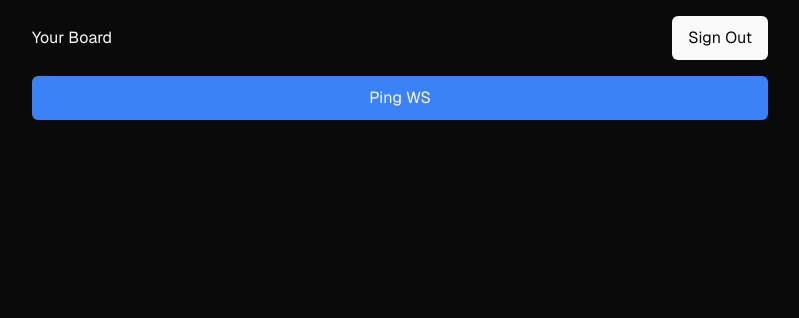
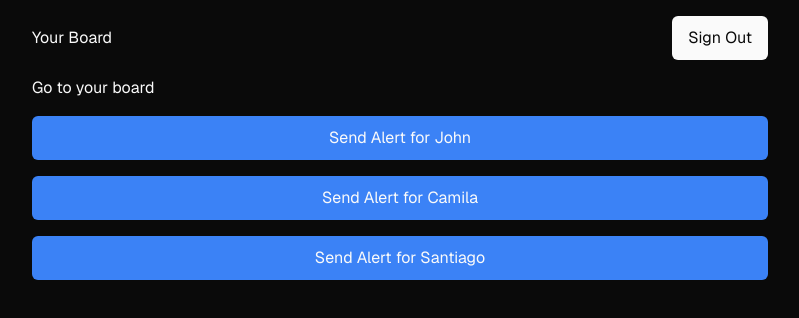
Before and after one commit to yusborinchit/stream-board, a Next.js app in the folder frontend/: page / in a window 1280 px wide. Shown: the top 318 px of the page, without its empty margins (240-1039 px from the left). Built offline with nearby package versions, Linux system fonts and the light colour scheme; no server answers; sample sign-in values are in the browser's storage.

Commit message:
feat: :sparkles: basic ws features

```diff
--- /dev/null
+++ b/frontend/src/app/board/[userId]/page.tsx
@@ -0,0 +1,18 @@
+import { redirect } from "next/navigation";
+import Board from "~/components/board";
+import { getServerAuthSession } from "~/server/auth";
+
+interface Props {
+  params: {
+    userId: string;
+  };
+}
+
+export default async function BoardPage(props: Readonly<Props>) {
+  const session = await getServerAuthSession();
+  const user = session?.user ?? null;
+
+  if (!user || user.id !== props.params.userId) redirect("/");
+
+  return <Board userId={props.params.userId} />;
+}
--- a/frontend/src/app/page.tsx
+++ b/frontend/src/app/page.tsx
@@ -1,5 +1,5 @@
 import AccountButton from "~/components/auth/account-button";
-import Board from "~/components/board";
+import ButtonDeck from "~/components/button-deck";
 import { getServerAuthSession } from "~/server/auth";
 
 export default async function HomePage() {
@@ -12,7 +12,12 @@ export default async function HomePage() {
         <h1>Your Board</h1>
         <AccountButton user={user} />
       </header>
-      <Board />
+      {user && (
+        <>
+          <a href={`/board/${user.id}`}>Go to your board</a>
+          <ButtonDeck id={user.id} />
+        </>
+      )}
     </main>
   );
 }
--- a/frontend/src/components/board.tsx
+++ b/frontend/src/components/board.tsx
@@ -3,35 +3,36 @@
 import { useEffect, useState } from "react";
 import { io } from "socket.io-client";
 
-export default function Board() {
+interface Props {
+  userId: string;
+}
+
+export default function Board(props: Readonly<Props>) {
   const [socket] = useState(() =>
-    io("ws://localhost:8080", { autoConnect: false }),
+    io("ws://localhost:8080", {
+      query: { id: props.userId },
+      autoConnect: false,
+    }),
   );
 
   useEffect(() => {
     if (!socket.connected) socket.connect();
 
-    const onConnect = () => console.log("connected");
-    const onDisconnect = () => console.log("disconnected");
-    const onPong = () => console.log("pong");
+    function handleAlert(data: { message: string }) {
+      alert(data.message);
+    }
 
-    socket.on("connect", onConnect);
-    socket.on("disconnect", onDisconnect);
+    socket.on("display", handleAlert);
 
     return () => {
       socket.close();
-      socket.off("connect", onConnect);
-      socket.off("disconnect", onDisconnect);
-      socket.off("pong", onPong);
+      socket.off("display", handleAlert);
     };
   }, [socket]);
 
   return (
-    <button
-      onClick={() => socket.emit("ping")}
-      className="rounded-md bg-blue-500 px-4 py-2.5 text-neutral-50"
-    >
-      Ping WS
-    </button>
+    <div className="grid h-screen place-items-center">
+      <h1>Board for {props.userId}</h1>
+    </div>
   );
 }
--- /dev/null
+++ b/frontend/src/components/button-deck.tsx
@@ -0,0 +1,55 @@
+"use client";
+
+import { useEffect, useState } from "react";
+import { io } from "socket.io-client";
+
+interface Props {
+  id: string;
+}
+
+export default function ButtonDeck(props: Readonly<Props>) {
+  const [socket] = useState(() =>
+    io("ws://localhost:8080", {
+      query: { id: props.id },
+      autoConnect: false,
+    }),
+  );
+
+  useEffect(() => {
+    if (!socket.connected) socket.connect();
+
+    return () => {
+      socket.close();
+    };
+  }, [socket]);
+
+  function handleSendAlert(name: string) {
+    return () => {
+      if (!socket.connected) return;
+      socket.emit("send-display", { message: `hello ${name}` });
+    };
+  }
+
+  return (
+    <>
+      <button
+        onClick={handleSendAlert("John")}
+        className="rounded-md bg-blue-500 px-4 py-2.5 text-neutral-50"
+      >
+        Send Alert for John
+      </button>
+      <button
+        onClick={handleSendAlert("Camila")}
+        className="rounded-md bg-blue-500 px-4 py-2.5 text-neutral-50"
+      >
+        Send Alert for Camila
+      </button>
+      <button
+        onClick={handleSendAlert("Santiago")}
+        className="rounded-md bg-blue-500 px-4 py-2.5 text-neutral-50"
+      >
+        Send Alert for Santiago
+      </button>
+    </>
+  );
+}
```
Also changed, not shown: 1 other file (tests, documents, lock files or other folders).
